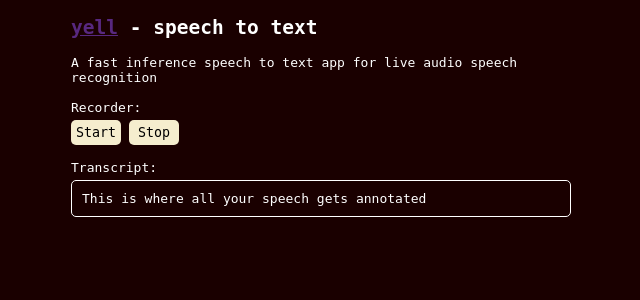
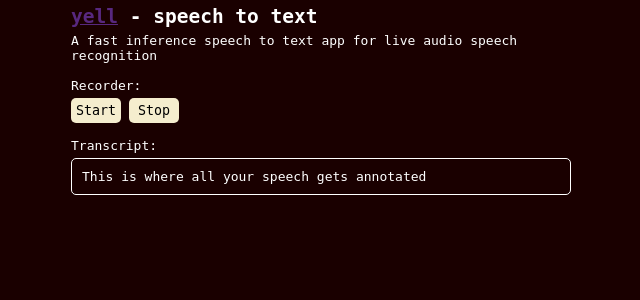
Before and after one commit to asceznyk/yell, a Flask app: page / in a window 1280 px wide. Shown: the top 300 px of the page, without its empty margins (319-959 px from the left). Run offline with Flask 2, Linux system fonts and the light colour scheme; parts of the project's set-up code (start-up, migrations or seed data) failed here and were passed over.

Commit message:
changing the styling! and upload dir

```diff
--- a/static/style.css
+++ b/static/style.css
@@ -18,6 +18,11 @@
 
 .wrapper p {
 	margin-top:0px;
+	margin-bottom:5px;
+}
+
+.header h2 {
+	margin-top:5px;
 	margin-bottom:5px;
 }
 
```
